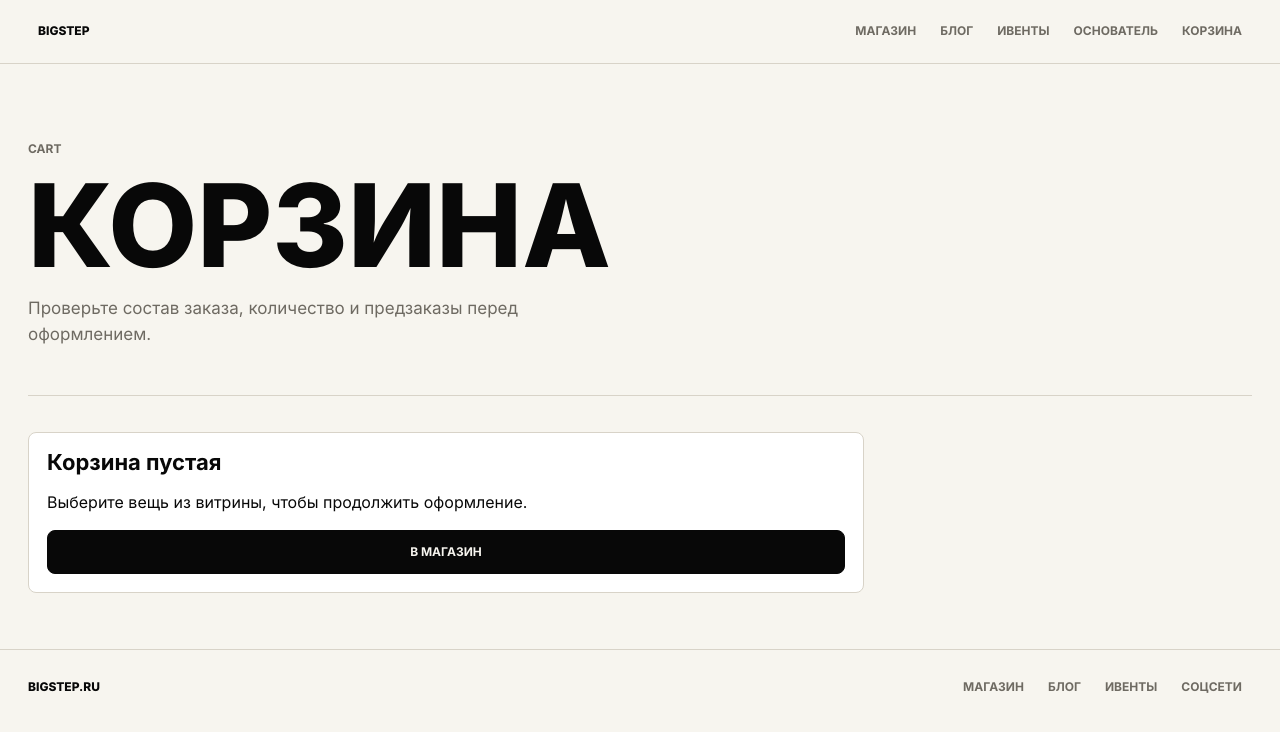
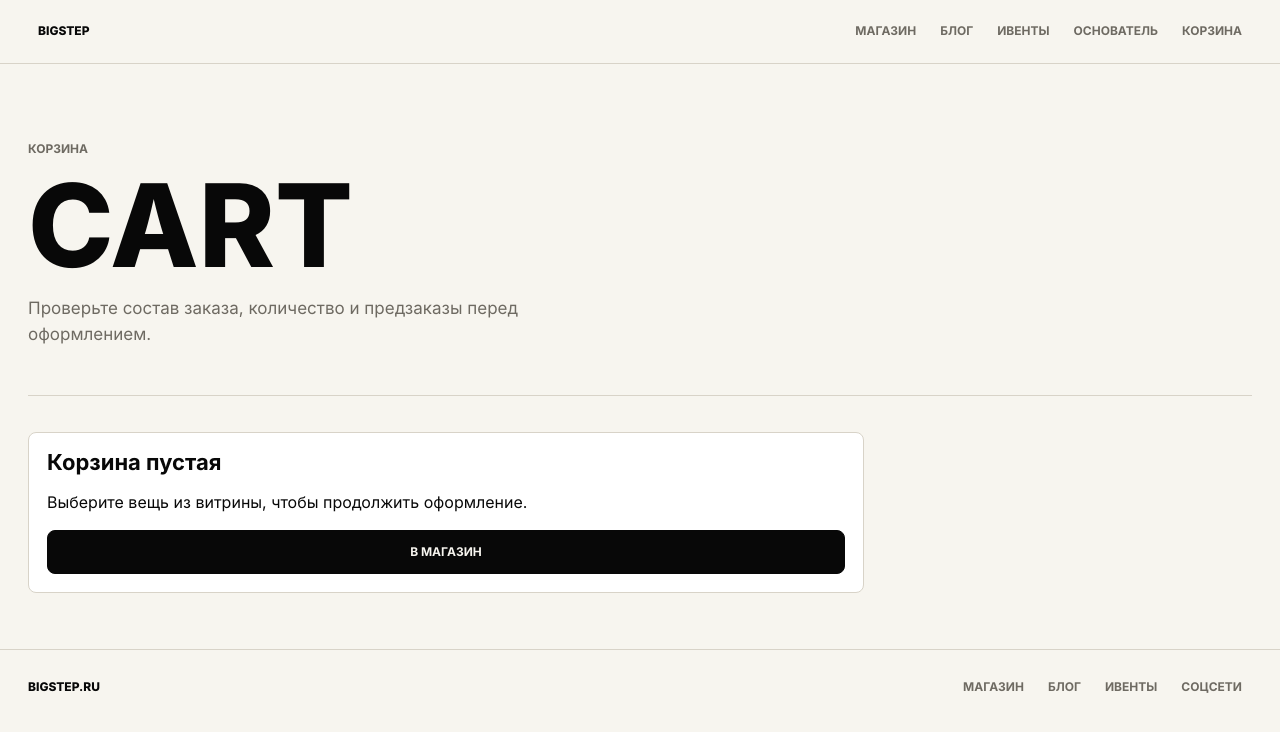
Before and after one commit to gvukamolle/bigstap, a Next.js app: page /cart in a window 1280 px wide. Shown: the top 732 px of the page. Built offline with nearby package versions, Linux system fonts and the light colour scheme.

Commit message:
fix: align cart page intro copy

```diff
--- a/src/app/cart/page.tsx
+++ b/src/app/cart/page.tsx
@@ -4,8 +4,8 @@ export default function CartPage() {
   return (
     <div className="page">
       <section className="shopIntro">
-        <span className="eyebrow">Cart</span>
-        <h1 className="display">Корзина</h1>
+        <span className="eyebrow">Корзина</span>
+        <h1 className="display">Cart</h1>
         <p>Проверьте состав заказа, количество и предзаказы перед оформлением.</p>
       </section>
 
```
